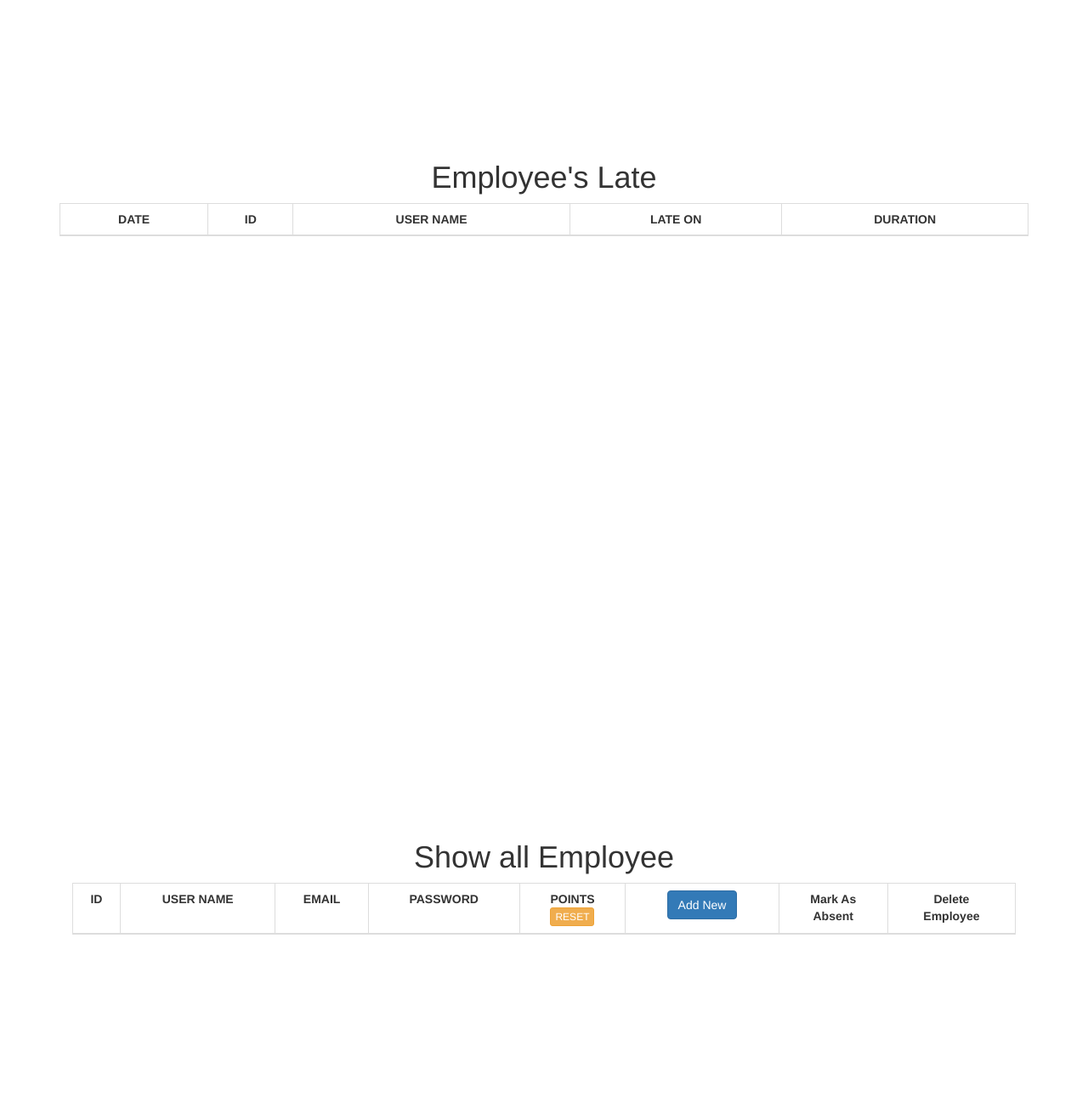
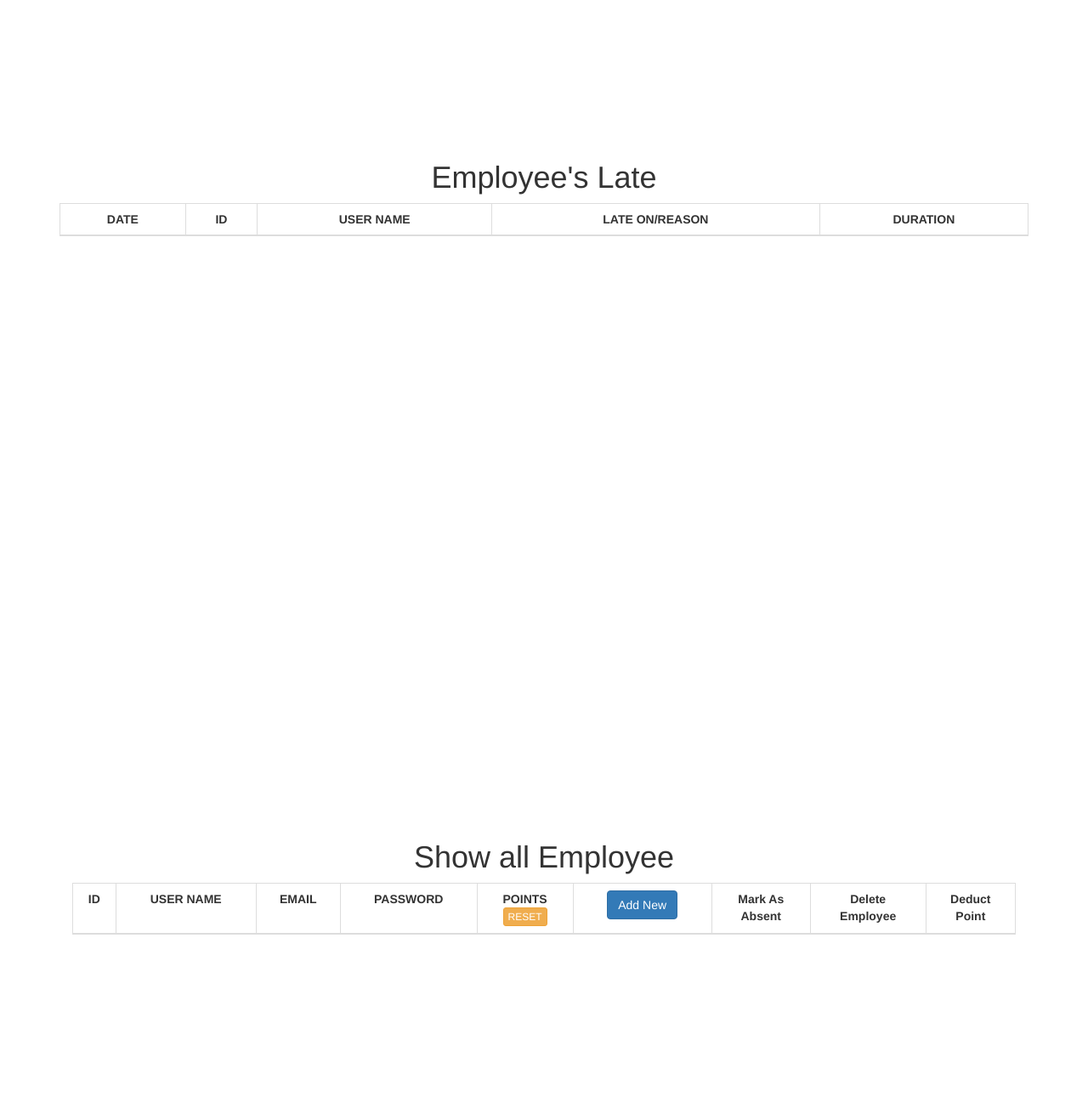
Before and after one commit to tier5/ciTraining, a CodeIgniter app: the page made by application/views/adminview.php in a window 1280 px wide. Shown: the part 781-2078 px from the top of the page at 85% size. Run offline with CodeIgniter, Linux system fonts and the light colour scheme; data that the repository does not hold is empty; some libraries are stand-ins or nearby versions.

Commit message:
admin custom point deduction done

```diff
--- a/application/models/AdminModel.php
+++ b/application/models/AdminModel.php
@@ -199,5 +199,7 @@
           $this->db->delete($table);
       }
 
+
+
    }
 ?>
--- a/application/views/adminview.php
+++ b/application/views/adminview.php
@@ -242,7 +242,7 @@
                                 <td><strong>DATE</strong></td>
                                 <td><strong>ID</strong></td>
                                 <td><strong>USER NAME</strong></td>
-                                <td><strong>LATE ON</strong></td>
+                                <td><strong>LATE ON/REASON</strong></td>
                                 <td><strong>DURATION</strong></td>
 <!--                                 <td><button class="btn btn-danger" data-toggle="modal" data-target="#deleteAllLate">Delete All</button></td>
  -->                            </tr>
@@ -289,6 +289,7 @@
                                <td><button id="adminlog" class="btn btn-primary" data-toggle="modal" data-target="#addEmpModal">Add New</button></td>
                                <td><strong>Mark As</br> Absent</strong></td>
                                <td><strong>Delete</br> Employee</strong></td>
+                               <td><strong>Deduct</br> Point</strong></td>
 
                              </tr>
                             </thead>
@@ -518,6 +519,78 @@
           </div>
 
         </div>
+
+
+        <div class="container">
+
+      <!-- Modal -->
+      <div class="modal fade" id="customPointDeductModal" role="dialog">
+        <div class="modal-dialog modal-lg">
+
+          <!-- Modal content-->
+          <div class="modal-content">
+            <div class="modal-header">
+              <button type="button" class="close" data-dismiss="modal">&times;</button>
+              <h4 class="modal-title deleteconfirm" align="center"><strong>Give A Reason For The Point Deduction For ID <div id="showiddeductModal"></div></strong></h4>
+            </div>
+            <div class="modal-body" align="center">
+
+
+
+              <div class="col-sm-12">
+
+                <div class="row">
+
+                    <div class="col-sm-4"></div>
+
+                    <div class="col-sm-4">
+                        <input type="text" class="form-control" id="custompointdeductPoint" placeholder="Points To Deduct"/>
+                    </div>
+
+                    <div class="col-sm-4"></div>
+
+                </div>
+              </br>
+            </br>
+                <div class="row">
+
+                    <div class="col-sm-2"></div>
+
+                    <div class="col-sm-8">
+                        <textarea class="form-control" id="custompointdeductMsg" placeholder="Reason"/></textarea>
+                    </div>
+
+                    <div class="col-sm-2"></div>
+
+
+                </div>
+                </br>
+                </br>
+                <div class="row">
+
+                    <button class="btn btn-danger" id="custompointdeductbutton" data-dismiss="modal">Deduct</button>
+
+                </div>
+              </div>
+
+
+              </div>
+
+            <div class="modal-footer">
+
+               <button type="button" class="btn btn-default" data-dismiss="modal">Close</button>
+
+
+            </div>
+            </div>
+
+            </div>
+
+          </div>
+
+        </div>
+
+
       </div>
 
 </div>
--- a/application/views/employeelateview.php
+++ b/application/views/employeelateview.php
@@ -29,7 +29,7 @@
                                 <td><strong>DATE</strong></td>
                                 <td><strong>ID</strong></td>
                                 <td><strong>USER NAME</strong></td>
-                                <td><strong>LATE ON</strong></td>
+                                <td><strong>LATE ON/REASON</strong></td>
                                 <td><strong>DURATION</strong></td>
                                 <td><button class="btn btn-danger" data-toggle="modal" data-target="#deleteAllLate">Delete All</button></td>
                             </tr>
--- a/application/views/employeeview.php
+++ b/application/views/employeeview.php
@@ -268,7 +268,7 @@
 
                                 <td><strong>Date</strong></td>
                                 <td><strong>Duration</strong></td>
-                                <td><strong>Late On</strong></td>
+                                <td><strong>Late On/Reason</strong></td>
                                 <td><strong>Deducted Points</strong></td>
 
 
@@ -295,7 +295,7 @@
 
                                 <td><strong>Date</strong></td>
                                 <td><strong>Duration</strong></td>
-                                <td><strong>Late On</strong></td>
+                                <td><strong>Late On/Reason</strong></td>
                                 <td><strong>Adjusted Points</strong></td>
 
 
--- a/application/views/js/admin.js
+++ b/application/views/js/admin.js
@@ -726,7 +726,7 @@ function employeeLate()
 						break;
 
 					default:
-						breakname = "Default";
+						breakname = value[3];
 				}
 				//alert(value[4]);
 
@@ -1183,7 +1183,7 @@ function properMin(val)
 
 
 
-			totaldiv += "<tr><td id='id_"+$.trim(value[0])+"'>"+value[0]+"</td><td contenteditable='true' id='name_"+$.trim(value[0])+"'>"+value[1]+"</td><td id='email_"+$.trim(value[0])+"' contenteditable='true'>"+value[2]+"</td><td contenteditable='true' id='password_"+$.trim(value[0])+"'>"+value[3]+"</td><td contenteditable='true' id='points_"+$.trim(value[0])+"'>"+value[4]+"</td><td><button onclick='myFunction("+$.trim(value[0])+")' class='btn-primary btn-sm glyphicon glyphicon-floppy-saved' data-toggle='tooltip' title='Save This Row'></button></td><td><button id='absent_"+$.trim(value[0])+"' class='btn btn-warning btn-sm glyphicon glyphicon-copy' onclick='markAbsent("+$.trim(value[0])+")' data-toggle='tooltip' title='Mark Absent'></button></td><td><button id='absent_"+$.trim(value[0])+"' class='btn btn-danger btn-sm glyphicon glyphicon-trash' onclick='deleteEmp("+$.trim(value[0])+")' data-toggle='tooltip' title='Delete This Employee'></button></td></tr>";
+			totaldiv += "<tr><td id='id_"+$.trim(value[0])+"'>"+value[0]+"</td><td contenteditable='true' id='name_"+$.trim(value[0])+"'>"+value[1]+"</td><td id='email_"+$.trim(value[0])+"' contenteditable='true'>"+value[2]+"</td><td contenteditable='true' id='password_"+$.trim(value[0])+"'>"+value[3]+"</td><td contenteditable='true' id='points_"+$.trim(value[0])+"'>"+value[4]+"</td><td><button onclick='myFunction("+$.trim(value[0])+")' class='btn-primary btn-sm glyphicon glyphicon-floppy-saved' data-toggle='tooltip' title='Save This Row'></button></td><td><button id='absent_"+$.trim(value[0])+"' class='btn btn-warning btn-sm glyphicon glyphicon-copy' onclick='markAbsent("+$.trim(value[0])+")' data-toggle='tooltip' title='Mark Absent'></button></td><td><button id='absent_"+$.trim(value[0])+"' class='btn btn-danger btn-sm glyphicon glyphicon-trash' onclick='deleteEmp("+$.trim(value[0])+")' data-toggle='tooltip' title='Delete This Employee'></button></td><td><button id='absent_"+$.trim(value[0])+"' class='btn btn-default btn-sm glyphicon glyphicon-scissors' onclick='deductPointCustomReason("+$.trim(value[0])+")' data-toggle='tooltip' title='Delete This Employee'></button></td></tr>";
 
 			$("#showallemployeeDiv").html(totaldiv);
 			//console.log(totaldiv);
@@ -1217,6 +1217,37 @@ function properMin(val)
 		}
 
 
+
+	}
+
+	window.deductPointCustomReason = function(id)
+	{
+		//alert(id);
+		$('#showiddeductModal').text(id);
+		$('#customPointDeductModal').modal('show');
+
+		$('#custompointdeductbutton').click(function(){
+
+			var point = $('#custompointdeductPoint').val();
+			var pointisnum = isNaN(point);
+			var msg = $('#custompointdeductMsg').val();
+
+			if(point && msg && !pointisnum)
+			{
+				$.post('Admin/deductPointCustomReason',{point: point, msg: msg, id: id},function(data){
+
+					employeeLate();
+					allemployee();
+
+
+
+				});
+
+			}
+			$('#custompointdeductPoint').val("");
+			$('#custompointdeductMsg').val("");
+
+		});
 
 	}
 
--- a/application/views/js/lateview.js
+++ b/application/views/js/lateview.js
@@ -42,7 +42,7 @@ function allLateRecords()
 						break;
 
 					default:
-						breakname = "Default";
+						breakname = value[3];
 				}
 
 				sec = value[4];
--- a/application/views/js/pointbutton.js
+++ b/application/views/js/pointbutton.js
@@ -48,7 +48,7 @@ var pointsdeducted;
 						breakname = "Early Clock Out";
 						break;
 					default:
-						breakname = "Default";
+						breakname = data2[2];
 				}
 				sec = data2[1];
 
@@ -137,7 +137,7 @@ var latetime1="";
 						breakname1 = "Early Clock Out";
 						break;
 					default:
-						breakname1 = "Default";
+						breakname1 = data2[2];
 				}
 				sec = data2[1];
 
```
Also changed, not shown: application/controllers/Admin.php (+45 -0 lines).
